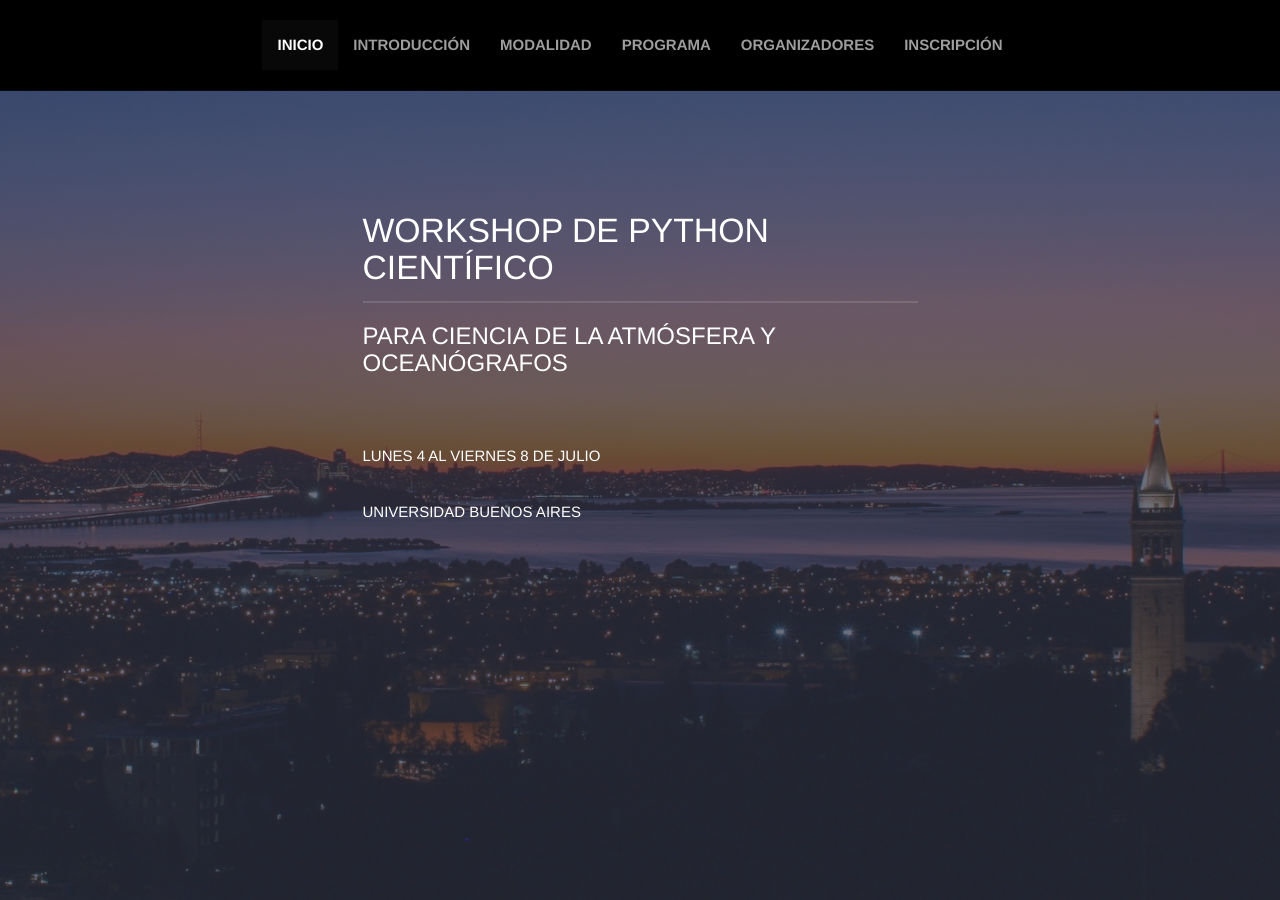
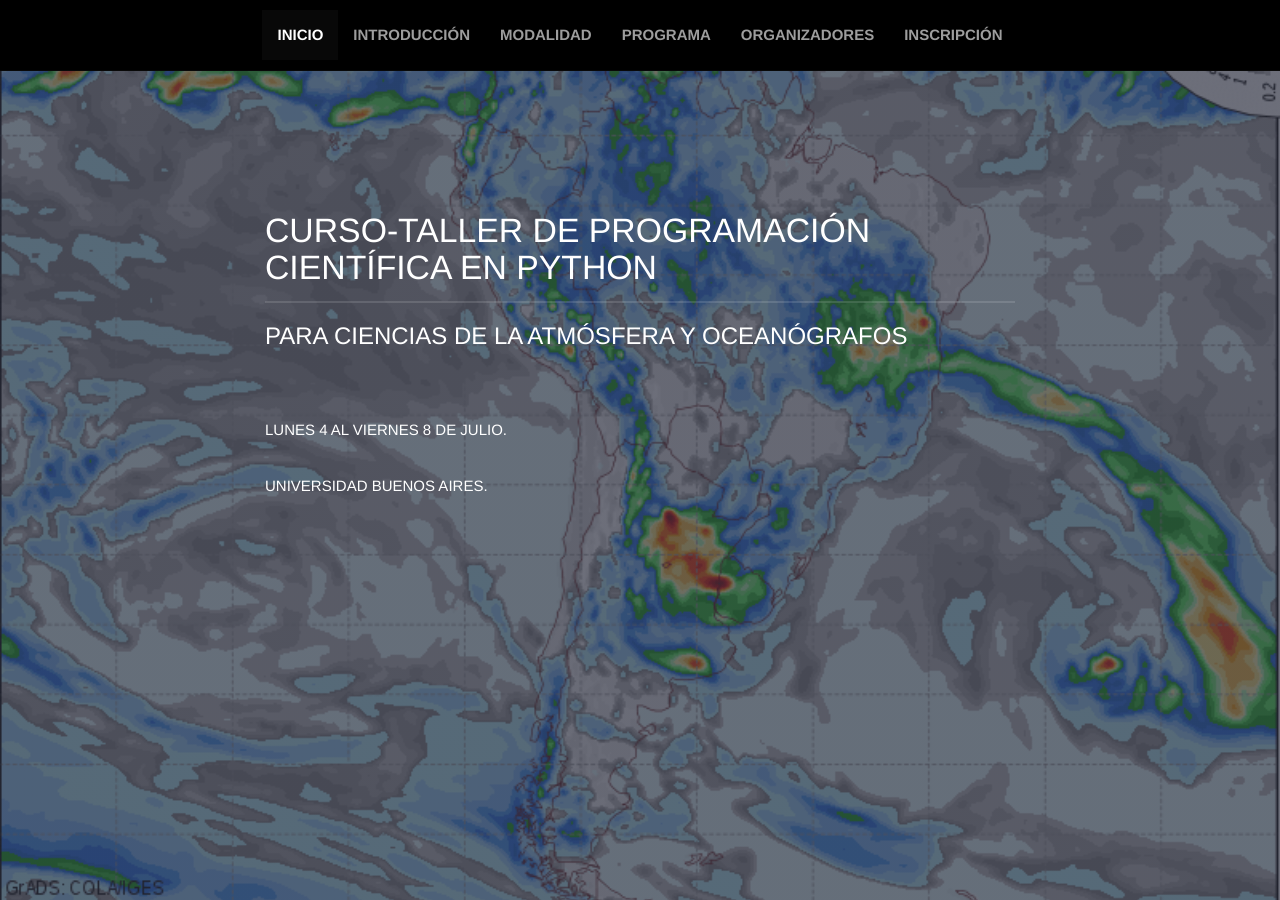
Before and after one commit to pewen/wpc, a Jekyll site: the page built from index.html, in a window 1280 px wide and 900 px high. Built offline with Jekyll 4.4.1, drawn with Linux system fonts in a browser that asks for light colours; nearby versions of some CDN libraries; some of the changed text lies outside the part shown.

Commit message:
change background img

```diff
--- a/_includes/nav-bar.html
+++ b/_includes/nav-bar.html
@@ -5,7 +5,7 @@
     <h2>Menú de Navegación</h2>
   </header>
 
-  <div class="container-fluid" style="padding-top: 20px; padding-bottom: 20px;">
+  <div class="container-fluid" style="padding-top: 10px; padding-bottom: 10px;">
     <div class="navbar-header">
       <button type="button" class="navbar-toggle" data-toggle="collapse" data-target="#myNavbar">
         <span class="icon-bar"></span>
--- a/css/main.css
+++ b/css/main.css
@@ -180,7 +180,7 @@ section {
  * Banner
  ***************************************/
 #banner {
-    background: linear-gradient(to top, rgba(46, 49, 65, 0.7), rgba(46, 49, 65, 0.7)), url("../imgs/bg.jpg") no-repeat center center fixed;
+    background: linear-gradient(to top, rgba(46, 49, 65, 0.7), rgba(46, 49, 65, 0.7)), url("../imgs/tiempo.png") no-repeat center center fixed;
     -webkit-background-size: cover;
     -moz-background-size: cover;
     -o-background-size: cover;
--- a/index.html
+++ b/index.html
@@ -6,18 +6,18 @@ layout: default
 <section id="banner">
   <div class="container">
     <div class="row">
-      <div class="col-xs-12 col-sm-8 col-sm-offset-2 col-md-6 col-md-offset-3">
+      <div class="col-xs-12 col-sm-8 col-sm-offset-2 col-md-8 col-md-offset-2">
 
 	<div class="visible-xs-block" style="padding-top:40px;">
 	</div>
 
-	<h2>Workshop de Python Científico</h2>
-	<h3>Para ciencia de la Atmósfera y Oceanógrafos</h3>
+	<h2>Curso-Taller de Programación Científica en Python</h2>
+	<h3>Para Ciencias de la Atmósfera y Oceanógrafos</h3>
 	<p>
 	  <br></br>
-	  Lunes 4 al Viernes 8 de julio
+	  Lunes 4 al Viernes 8 de Julio.
 	  <br></br>
-	  Universidad Buenos Aires
+	  Universidad Buenos Aires.
 	</p>
 
       </div><!--/col-md-6 -->
@@ -34,7 +34,7 @@ layout: default
 	  <h2>Resumen</h2>
 	  <p>En las últimas décadas la computación se ha convertido en un pilar de la ingeniería y el desarrollo científico-tecnológico. En la mayoría de las áreas, el trabajo computacional es un complemento fundamental de la experimentación tradicional y de la teoría, ya que cada vez más se involucran simulaciones numéricas y modelado computacional. Frecuentemente, la tarea de los profesionales hace uso de aplicaciones específicas que requieren un gran trabajo de procesamiento de los datos de entrada y un post-procesamiento de los resultados utilizando otras herramientas.<br></br>
 
-	    Este curso brindará una introducción al lenguaje de programación <a herf="http://python.org" target="_blank">Python</a> y a las herramientas fundamentales del "ecosistema científico" (<a href="https://ipython.org/" target="_blank">IPython</a>, <a herf="http://www.numpy.org/" target="_blank">Numpy</a>, <a href="http://matplotlib.org/" target="_blank">Matplotlib</a>, <a href="https://github.com/scipy/scipy" target="_blank">Scipy</a>) como también a las herramientas especificas necesarias para el estudio de la atmósfera y el océano. Dichas herramientas conforman un entorno de programación interactivo de vanguardia, fuertemente adoptado por la comnunidad científica internacional, simple, libre, gratuito y multiplataforma.</p>
+	    Este curso brindará una introducción al lenguaje de programación <a href="http://python.org" target="_blank">Python</a> y a las herramientas fundamentales del "ecosistema científico" (<a href="https://ipython.org/" target="_blank">IPython</a>, <a href="http://www.numpy.org/" target="_blank">Numpy</a>, <a href="http://matplotlib.org/" target="_blank">Matplotlib</a>, <a href="https://github.com/scipy/scipy" target="_blank">Scipy</a>) como también a las herramientas especificas necesarias para el estudio de la atmósfera y el océano. Dichas herramientas conforman un entorno de programación interactivo de vanguardia, fuertemente adoptado por la comnunidad científica internacional, simple, libre, gratuito y multiplataforma.</p>
 	</div><!--/box-def -->
       </div><!--/col-md-8 -->
 
@@ -62,6 +62,7 @@ layout: default
 	  <h2>Modalidad del curso</h2>
 
 	  <p>El curso esta diseñado para dictarse de forma intensiva en el plazo de una semana. El contenido se divide en clases teóricas por la mañana (de 9 a 13) y hands-on durante la tarde (14 a 18) en las que los alumnos pondrán en práctica los temas desarrollados. Ademas, al finalizar el curso, se trabajara en un pequeño proyecto en el cual se integraran todos los conocimientos presentados.</p>
+	  <p>Debido a que una parte fundamental del curso son los hands-on, y para poder aprovecharlos al máximo, hay un cupo limitado de 14 personas.</p>
 	</div><!--/box-def -->
       </div><!--/col -->
 
```
Also changed, not shown: other parts of index.html (+2 -2 lines), _posts/2016-05-31-welcome-to-jekyll.markdown (deleted, +0 -25 lines), imgs/tiempo.png (added), 5 other files.
